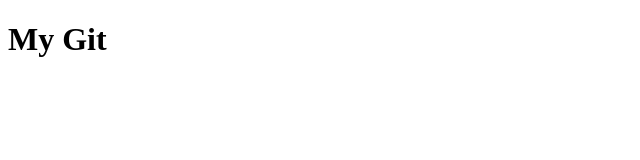
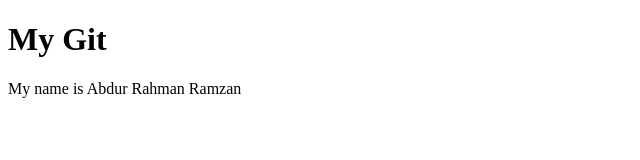
Before and after one commit to abdurrahmanrmzn/git-practice-new, a plain HTML site: page index.html in a window 1280 px wide. Shown: the whole page, without its empty margins (0-640 px from the left). Drawn offline with Linux system fonts and the light colour scheme.

Commit message:
Added name is html

```diff
--- a/index.html
+++ b/index.html
@@ -7,5 +7,6 @@
 </head>
 <body>
     <h1>My Git</h1>
+    <p>My name is Abdur Rahman Ramzan</p>
 </body>
 </html>
```
